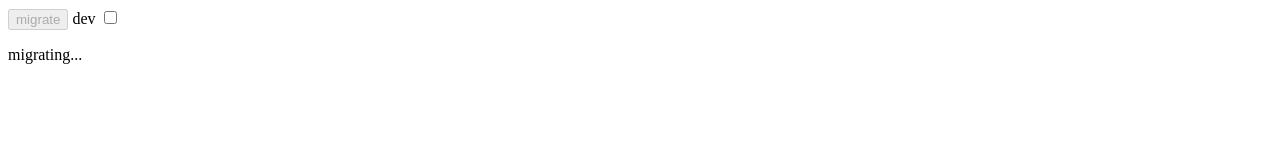
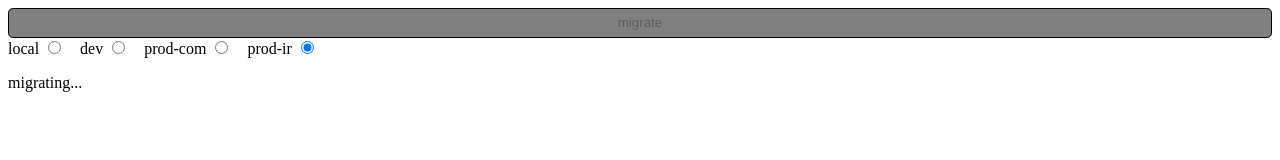
Before and after one commit to hakoomen/ap-mig-cookies, a browser extension: page extension/index.html in a window 1280 px wide. Both pictures are taken after a click on the button "migrate". Drawn offline with Linux system fonts and the light colour scheme.

Commit message:
support more environments

```diff
--- a/extension/index.html
+++ b/extension/index.html
@@ -4,15 +4,62 @@
     <meta charset="UTF-8" />
     <meta name="viewport" content="width=device-width, initial-scale=1.0" />
     <title>oopsy daisy</title>
-    <link href="./styles/main.css" rel="stylesheel" />
+    <style>
+      .btn {
+        width: 100%;
+        background-color: #e91e63;
+        border: none;
+        border-radius: 0.3rem;
+        cursor: pointer;
+        border: 1px solid black;
+        padding: 0.4rem;
+      }
+
+      .btn:disabled {
+        cursor: not-allowed;
+        background-color: gray;
+      }
+
+      .rg {
+        display: flex;
+        gap: 1rem;
+      }
+    </style>
     <script type="module" src="./scripts/foreground.js"></script>
   </head>
+
   <body>
-    <button id="migrate-btn">migrate</button>
-    <label>
-      dev
-      <input type="checkbox" id="is-dev-cb" />
-    </label>
+    <button class="btn" id="migrate-btn">migrate</button>
+    <div class="rg">
+      <label>
+        local
+        <input type="radio" name="env" value="local" id="env-local-rb" />
+      </label>
+      <label>
+        dev
+        <input type="radio" name="env" value="dev" id="env-dev-rb" />
+      </label>
+      <label>
+        prod-com
+        <input
+          type="radio"
+          name="env"
+          value="prod"
+          checked
+          id="env-prod-com-rb"
+        />
+      </label>
+      <label>
+        prod-ir
+        <input
+          type="radio"
+          name="env"
+          value="prod"
+          checked
+          id="env-prod-ir-rb"
+        />
+      </label>
+    </div>
     <p id="status"></p>
   </body>
 </html>
--- a/extension/scripts/foreground.js
+++ b/extension/scripts/foreground.js
@@ -1,15 +1,15 @@
 /**
- * @import { Message, Serializable } from "../shared"
+ * @import { Message, EnvMode, Serializable } from "../shared"
  */
 
 function main() {
   document.addEventListener("DOMContentLoaded", () => {
     const migrateBtn = document.querySelector("#migrate-btn");
     /** @type {HTMLInputElement} */
-    const isDevCb = document.querySelector("#is-dev-cb");
+    const envRb = document.querySelector(`input[name="env"]`);
     migrateBtn.addEventListener("click", async (e) => {
       migrateBtn.setAttribute("disabled", true);
-      await migrate(isDevCb.checked);
+      await migrate(/** @type {EnvMode} */(envRb.value));
       migrateBtn.removeAttribute("disabled");
     });
   });
@@ -34,15 +34,15 @@ async function sendMessage(message) {
 }
 
 /**
- * @param {boolean} isDev
+ * @param {EnvMode} env
  */
-async function migrate(isDev) {
+async function migrate(env) {
   setStatus("migrating...");
   try {
     await sendMessage({
       action: "migrate",
       payload: {
-        isDev,
+        env,
       },
     });
     setStatus("migrated!");
```
Also changed, not shown: extension/scripts/background.js (+16 -12 lines), extension/shared.js (+6 -1 lines), extension/styles/main.css (deleted, +0 -10 lines), manifest.json.
